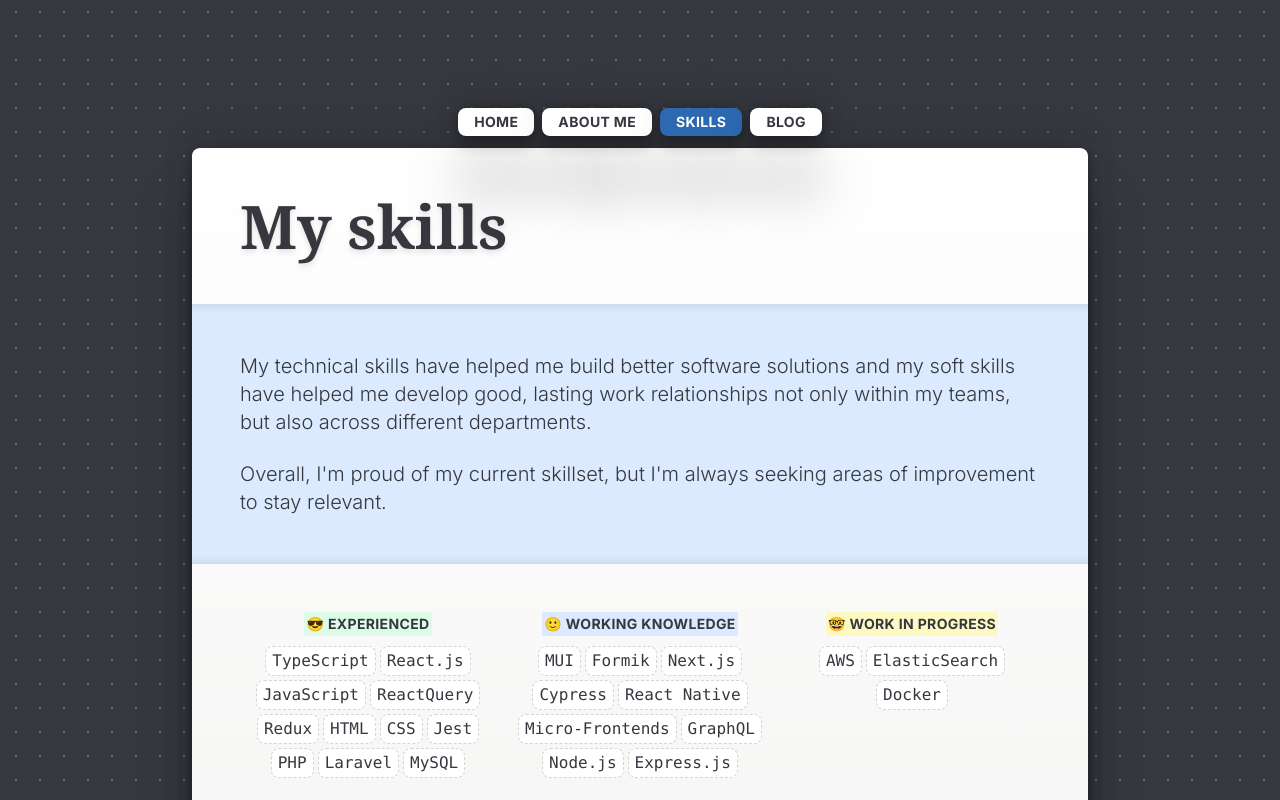
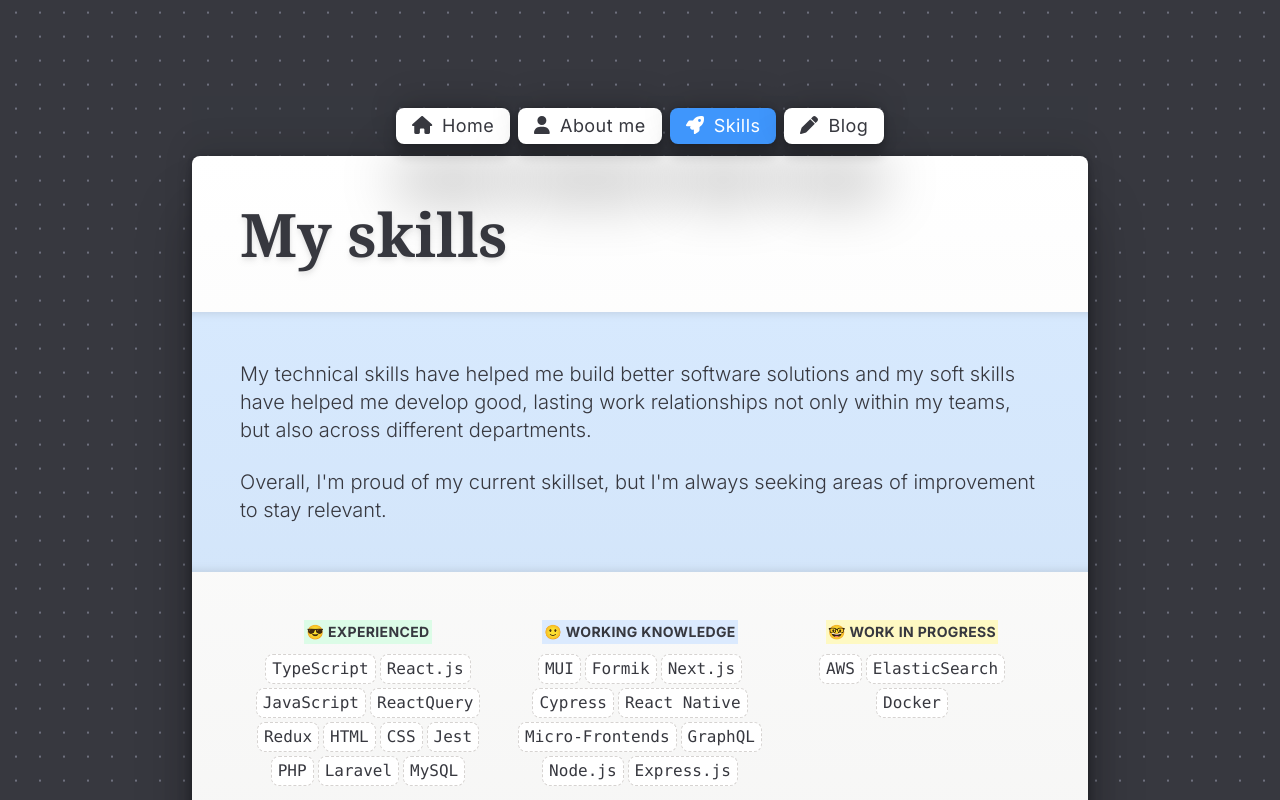
Before and after one commit to guillermo-segura/guillermo-segura.github.io, a Next.js app: page /skills in a window 1280 px wide. Shown: the top 800 px of the page. Built offline with nearby package versions, Linux system fonts and the light colour scheme.

Commit message:
chore: add fontawesome and update navbar

```diff
--- a/package.json
+++ b/package.json
@@ -9,6 +9,10 @@
     "lint": "next lint --fix"
   },
   "dependencies": {
+    "@fortawesome/fontawesome-svg-core": "^6.6.0",
+    "@fortawesome/free-brands-svg-icons": "^6.6.0",
+    "@fortawesome/free-solid-svg-icons": "^6.6.0",
+    "@fortawesome/react-fontawesome": "^0.2.2",
     "next": "14.1.4",
     "react": "^18",
     "react-dom": "^18",
--- a/src/app/layout.tsx
+++ b/src/app/layout.tsx
@@ -8,6 +8,10 @@
 import { container, animatedBg } from "@/app/classnames";
 import { joinStringArrays } from "@/utils";
 import "./globals.css";
+
+import { config } from "@fortawesome/fontawesome-svg-core";
+import "@fortawesome/fontawesome-svg-core/styles.css";
+config.autoAddCss = false;
 
 const inter = Inter({ subsets: ["latin"] });
 
--- a/src/components/Card/CardSection.tsx
+++ b/src/components/Card/CardSection.tsx
@@ -18,7 +18,7 @@
     `space-y-${spaceY}`,
     "overflow-hidden",
   ],
-  blue: ["bg-blue-100", "shadow-inner-xl"],
+  blue: ["bg-primary-100", "shadow-inner-xl"],
 };
 
 const CardSectionRaw = ({
--- a/src/components/Navbar/Navbar.tsx
+++ b/src/components/Navbar/Navbar.tsx
@@ -4,6 +4,13 @@
 import { NavbarButton } from "./NavbarButton";
 import { usePathname } from "next/navigation";
 import { joinStringArrays } from "@/utils";
+import {
+  faHouse,
+  faUser,
+  faPen,
+  faRocket,
+} from "@fortawesome/free-solid-svg-icons";
+import { FontAwesomeIcon } from "@fortawesome/react-fontawesome";
 
 const cn = {
   navContainer: [
@@ -24,16 +31,32 @@
   return (
     <nav className={joinStringArrays(cn.navContainer)}>
       <div className={joinStringArrays(cn.buttonsContainer)}>
-        <NavbarButton href="/" isActive={pathname === "/"}>
+        <NavbarButton
+          href="/"
+          isActive={pathname === "/"}
+          icon={<FontAwesomeIcon icon={faHouse} />}
+        >
           {content.home}
         </NavbarButton>
-        <NavbarButton href="/traits" isActive={pathname === "/traits"}>
+        <NavbarButton
+          href="/traits"
+          isActive={pathname === "/traits"}
+          icon={<FontAwesomeIcon icon={faUser} />}
+        >
           {content.aboutMe}
         </NavbarButton>
-        <NavbarButton href="/skills" isActive={pathname === "/skills"}>
+        <NavbarButton
+          href="/skills"
+          isActive={pathname === "/skills"}
+          icon={<FontAwesomeIcon icon={faRocket} />}
+        >
           {content.skills}
         </NavbarButton>
-        <NavbarButton href="/blog" isActive={pathname === "/blog"}>
+        <NavbarButton
+          href="/blog"
+          isActive={pathname === "/blog"}
+          icon={<FontAwesomeIcon icon={faPen} />}
+        >
           {content.blog}
         </NavbarButton>
       </div>
--- a/src/components/Navbar/NavbarButton.tsx
+++ b/src/components/Navbar/NavbarButton.tsx
@@ -7,6 +7,7 @@
   children: ReactNode;
   href?: string;
   isActive: boolean;
+  icon?: ReactNode;
 }
 
 const cn = {
@@ -19,28 +20,26 @@
     "whitespace-nowrap",
     "outline-none",
     "transition-all",
-    "text-sm",
-    "sm:text-md",
-    "font-bold",
-    "uppercase",
+    "text-md",
+    "sm:text-lg",
     "tracking-wide",
   ],
-  active: ["bg-primary-600", "text-white", "cursor-default"],
+  active: ["bg-primary-500", "text-white", "cursor-default"],
   inctive: [
     "bg-white",
-    "hover:bg-primary-500",
-    "focus:bg-primary-500",
-    "hover:text-white",
-    "focus:text-white",
+    "hover:bg-blue-100",
+    "focus:bg-blue-100",
     "text-dark-500",
     "cursor-pointer",
   ],
+  icon: ["mr-2.5"],
 };
 
 const NavbarButtonRaw = ({
   children,
   isActive,
   href = "",
+  icon,
 }: NavbarButtonProps) => {
   const ref = useRef<HTMLAnchorElement | null>(null);
   const onClick = useCallback(() => ref.current?.blur(), []);
@@ -51,6 +50,7 @@
       href={href}
       onClick={onClick}
     >
+      <span className={joinStringArrays(cn.icon)}>{icon}</span>
       {children}
     </Link>
   );
--- a/src/content/home.json
+++ b/src/content/home.json
@@ -1,5 +1,5 @@
 {
-  "header": "Hello!",
+  "header": "Hello! 👋🏽",
   "subheader": "My name is Guillermo, and I love solving problems.",
   "description": "I enjoy turning problems into challenges by gathering data, discovering potential solutions, and choosing the solutions that better align with the desired outcome. I also enjoy iterating solutions, as the first solution isn't usually the best, but can lead to it.",
   "reachOut": "If you have any idea you'd like to discuss, feel free to reach out and I'll be happy to help!"
--- a/tailwind.config.ts
+++ b/tailwind.config.ts
@@ -10,48 +10,51 @@
   theme: {
     extend: {
       screens: {
-        'xs': '480px',
+        xs: "480px",
       },
       flex: {
-        '0-100': '0 0 100%',
+        "0-100": "0 0 100%",
       },
       padding: {
-        '1/2': '50%',
-        '3/4': '75%',
+        "1/2": "50%",
+        "3/4": "75%",
       },
       colors: {
         primary: {
-          400: '#78B5FC',
-          500: '#3F96FC',
-          600: '#2C69B0',
+          100: "rgba(63,150,252, 0.2)",
+          400: "rgba(63,150,252, 0.8)",
+          500: "rgba(63,150,252, 1)",
+          600: "#2C69B0",
         },
         secondary: {
-          500: '#FF854D',
+          500: "#FF854D",
         },
         dark: {
-          500: '#37383F',
-        }
+          500: "#37383F",
+        },
       },
       boxShadow: {
-        "inner-xl": 'inset 0px -12px 8px -10px rgba(0,0,0,0.1),inset 0px 12px 8px -10px rgba(0,0,0,0.1)',
-        "card": "rgba(0, 0, 0, 0.25) 0px 54px 55px, rgba(0, 0, 0, 0.12) 0px -12px 30px, rgba(0, 0, 0, 0.12) 0px 4px 6px, rgba(0, 0, 0, 0.17) 0px 12px 13px, rgba(0, 0, 0, 0.09) 0px -3px 5px",
-        "polaroid": "rgba(0, 0, 0, 0.4) 0px 2px 4px, rgba(0, 0, 0, 0.3) 0px 7px 13px -3px",
+        "inner-xl":
+          "inset 0px -12px 8px -10px rgba(0,0,0,0.1),inset 0px 12px 8px -10px rgba(0,0,0,0.1)",
+        card: "rgba(0, 0, 0, 0.25) 0px 54px 55px, rgba(0, 0, 0, 0.12) 0px -12px 30px, rgba(0, 0, 0, 0.12) 0px 4px 6px, rgba(0, 0, 0, 0.17) 0px 12px 13px, rgba(0, 0, 0, 0.09) 0px -3px 5px",
+        polaroid:
+          "rgba(0, 0, 0, 0.4) 0px 2px 4px, rgba(0, 0, 0, 0.3) 0px 7px 13px -3px",
       },
       backgroundImage: {
-        dot: 'radial-gradient(#FFFFFF 1px, transparent 1px);',
+        dot: "radial-gradient(#FFFFFF 1px, transparent 1px);",
       },
       backgroundSize: {
-        'dot-size': '24px 24px',
+        "dot-size": "24px 24px",
       },
       animation: {
-        'bg-dot-animation': 'dot-animation 120s linear infinite',
+        "bg-dot-animation": "dot-animation 120s linear infinite",
       },
       keyframes: {
-        'dot-animation': {
-          '0%': { backgroundPosition: '50% 0%' },
-          '100%': { backgroundPosition: '50% 100%' },
-        }
-      }
+        "dot-animation": {
+          "0%": { backgroundPosition: "50% 0%" },
+          "100%": { backgroundPosition: "50% 100%" },
+        },
+      },
     },
   },
   plugins: [],
```
Also changed, not shown: 1 other file (tests, documents, lock files or other folders).
